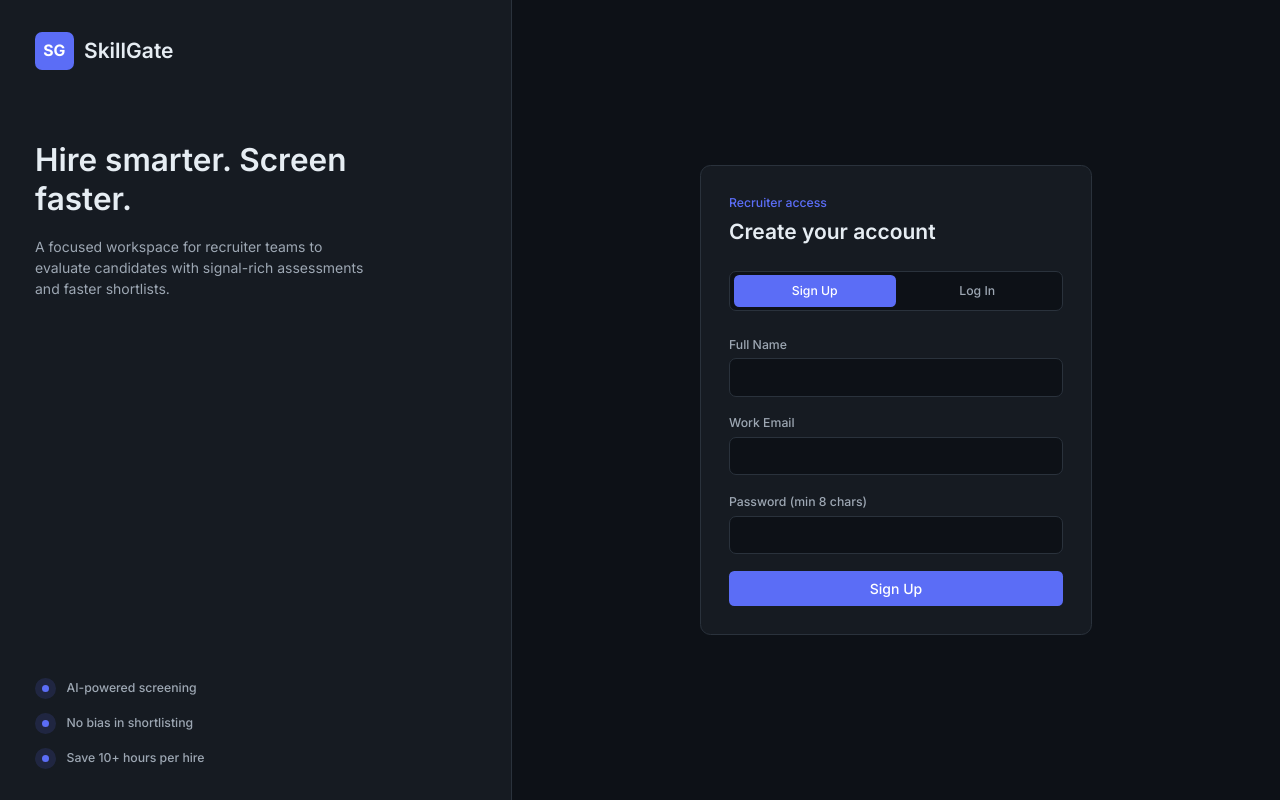
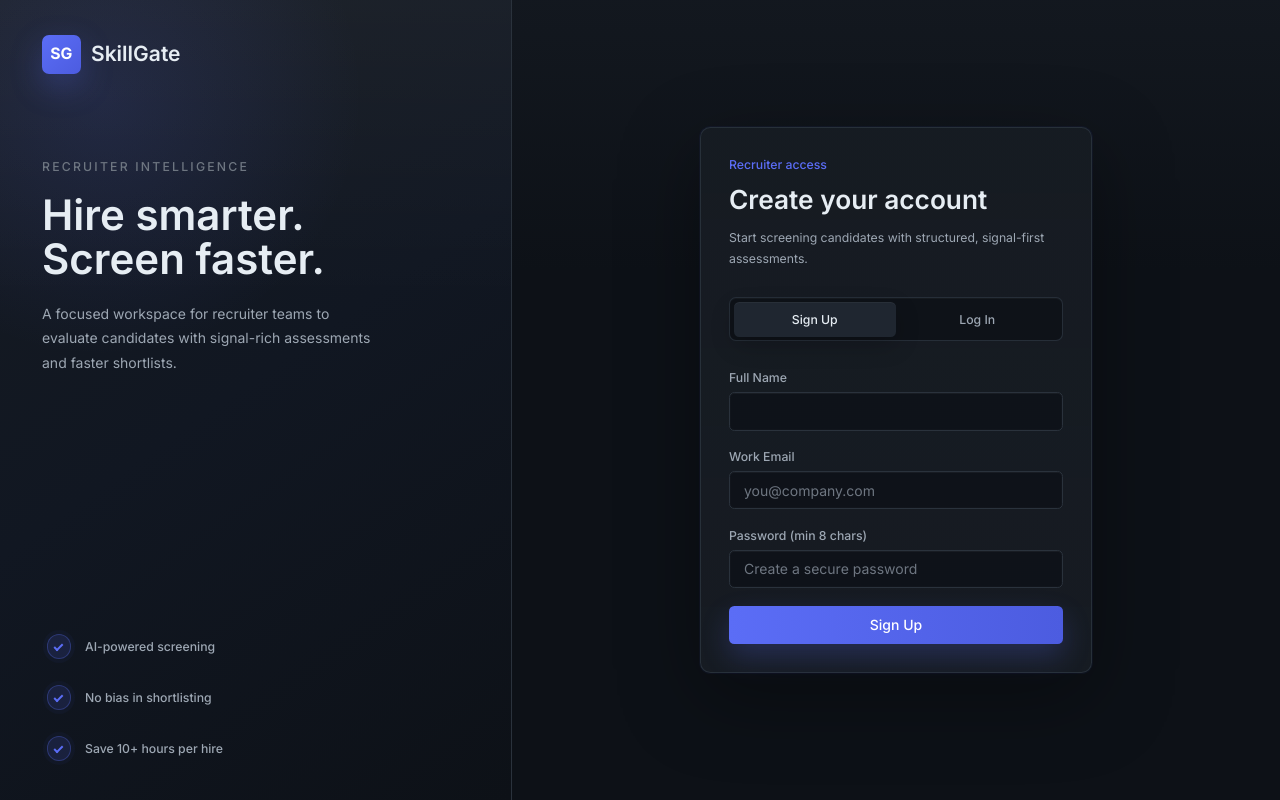
Before and after one commit to Syed-Shariqq/SkillGate-B, a React (Vite) app: page /auth in a window 1280 px wide. Built offline with nearby package versions, Linux system fonts and the light colour scheme; no server answers.

Commit message:
Polish authPage Ui

```diff
--- a/src/pages/auth/RecruiterAuthPage.jsx
+++ b/src/pages/auth/RecruiterAuthPage.jsx
@@ -20,6 +20,12 @@ const trustPoints = [
   "No bias in shortlisting",
   "Save 10+ hours per hire",
 ];
+
+const inputClassName =
+  "h-11 rounded-md bg-primary/80 shadow-[inset_0_1px_0_rgba(255,255,255,0.03),inset_0_0_0_1px_rgba(255,255,255,0.01)] transition-[border-color,box-shadow,background-color] duration-200 focus:bg-primary focus:shadow-[0_0_0_3px_rgba(91,109,246,0.16),inset_0_1px_0_rgba(255,255,255,0.04)]";
+
+const primaryButtonClassName =
+  "h-11 w-full bg-gradient-to-r from-accent to-accent-hover shadow-[0_12px_28px_rgba(91,109,246,0.24)] transition-[transform,box-shadow,opacity] duration-200 hover:-translate-y-0.5 hover:shadow-[0_16px_34px_rgba(91,109,246,0.3)] active:translate-y-0 active:shadow-[0_8px_20px_rgba(91,109,246,0.22)]";
 
 const getRequiredError = (value, label) => {
   return value.trim() ? "" : `${label} is required`;
@@ -165,11 +171,12 @@ const RecruiterAuthPage = () => {
   };
 
   return (
-    <main className="min-h-screen bg-primary text-text-primary lg:flex">
-      <section className="hidden min-h-screen w-[40%] flex-col justify-between border-r border-border-default bg-secondary px-10 py-9 lg:flex">
-        <div>
+    <main className="min-h-screen overflow-hidden bg-primary text-text-primary lg:flex">
+      <section className="relative hidden min-h-screen w-[40%] flex-col justify-between overflow-hidden border-r border-border-default bg-[linear-gradient(145deg,#161B22_0%,#111722_48%,#0D1117_100%)] px-12 py-10 lg:flex">
+        <div className="pointer-events-none absolute inset-0 bg-[radial-gradient(circle_at_20%_12%,rgba(91,109,246,0.14),transparent_32%),linear-gradient(180deg,rgba(255,255,255,0.035),transparent_38%)]" />
+        <div className="relative">
           <div className="flex items-center gap-3">
-            <div className="flex h-11 w-11 items-center justify-center rounded-lg bg-accent text-lg font-bold text-white">
+            <div className="flex h-11 w-11 items-center justify-center rounded-lg bg-gradient-to-br from-accent to-accent-hover text-lg font-bold text-white shadow-[0_12px_32px_rgba(91,109,246,0.28)]">
               SG
             </div>
             <span className="text-2xl font-semibold tracking-normal">
@@ -177,24 +184,30 @@ const RecruiterAuthPage = () => {
             </span>
           </div>
 
-          <div className="mt-20 max-w-sm">
-            <h1 className="text-4xl font-semibold leading-tight">
+          <div className="mt-24 max-w-md">
+            <p className="mb-5 text-sm font-medium uppercase tracking-[0.18em] text-text-tertiary">
+              Recruiter intelligence
+            </p>
+            <h1 className="text-5xl font-semibold leading-[1.05] tracking-normal text-text-primary">
               Hire smarter. Screen faster.
             </h1>
-            <p className="mt-5 text-base text-text-secondary">
+            <p className="mt-6 max-w-sm text-base leading-7 text-text-secondary">
               A focused workspace for recruiter teams to evaluate candidates
               with signal-rich assessments and faster shortlists.
             </p>
           </div>
         </div>
 
-        <div className="space-y-4">
+        <div className="relative space-y-5">
           {trustPoints.map((point) => (
-            <div key={point} className="flex items-center gap-3">
-              <span className="flex h-6 w-6 items-center justify-center rounded-full bg-accent-soft text-sm font-semibold text-accent">
-                <span className="h-2 w-2 rounded-full bg-accent" />
+            <div
+              key={point}
+              className="group flex items-center gap-4 rounded-lg border border-transparent px-1 py-1 transition-colors duration-200 hover:border-border-default/70 hover:bg-hover-overlay"
+            >
+              <span className="flex h-7 w-7 items-center justify-center rounded-full border border-accent/30 bg-accent-soft shadow-[0_0_0_4px_rgba(91,109,246,0.04)] transition-transform duration-200 group-hover:scale-105">
+                <span className="h-2.5 w-1.5 rotate-45 border-b-2 border-r-2 border-accent" />
               </span>
-              <span className="text-sm font-medium text-text-secondary">
+              <span className="text-sm font-medium text-text-secondary transition-colors duration-200 group-hover:text-text-primary">
                 {point}
               </span>
             </div>
@@ -202,33 +215,44 @@ const RecruiterAuthPage = () => {
         </div>
       </section>
 
-      <section className="flex min-h-screen w-full items-center justify-center px-5 py-10 lg:w-[60%] lg:px-12">
+      <section className="flex min-h-screen w-full items-center justify-center bg-[linear-gradient(180deg,rgba(31,38,48,0.32),rgba(13,17,23,0)_34%)] px-5 py-10 lg:w-[60%] lg:px-12">
         <div className="w-full max-w-md">
-          <div className="mb-8 lg:hidden">
+          <div className="mb-9 lg:hidden">
             <div className="flex items-center gap-3">
-              <div className="flex h-10 w-10 items-center justify-center rounded-lg bg-accent text-base font-bold text-white">
+              <div className="flex h-10 w-10 items-center justify-center rounded-lg bg-gradient-to-br from-accent to-accent-hover text-base font-bold text-white shadow-[0_10px_28px_rgba(91,109,246,0.24)]">
                 SG
               </div>
               <span className="text-xl font-semibold">SkillGate</span>
             </div>
           </div>
 
-          <Card padding="lg" className="rounded-lg">
-            <div className="mb-7">
-              <p className="text-sm font-medium text-accent">Recruiter access</p>
-              <h2 className="mt-2 text-2xl font-semibold">
+          <Card
+            padding="lg"
+            className="rounded-lg border-border-default/90 bg-[linear-gradient(180deg,rgba(22,27,34,0.94),rgba(22,27,34,0.86))] shadow-[0_24px_80px_rgba(0,0,0,0.34),0_0_0_1px_rgba(91,109,246,0.06)] backdrop-blur-xl"
+          >
+            <div className="mb-8">
+              <p className="text-sm font-medium text-accent">
+                Recruiter access
+              </p>
+              <h2 className="mt-3 text-3xl font-semibold leading-tight tracking-normal">
                 {isSignup ? "Create your account" : "Welcome back"}
               </h2>
+              <p className="mt-3 text-sm leading-6 text-text-secondary">
+                {isSignup
+                  ? "Start screening candidates with structured, signal-first assessments."
+                  : "Log in to continue managing roles, candidates, and results."}
+              </p>
             </div>
 
-            <div className="mb-7 grid grid-cols-2 rounded-lg border border-border-default bg-primary p-1">
+            <div className="mb-8 grid grid-cols-2 rounded-lg border border-border-default/90 bg-primary/80 p-1 shadow-[inset_0_1px_0_rgba(255,255,255,0.03)]">
               <button
                 type="button"
                 disabled={loading}
                 onClick={() => handleTabChange("signup")}
-                className={`rounded-md px-4 py-2 text-sm font-medium transition-smooth ${
+                aria-pressed={isSignup}
+                className={`rounded-md px-4 py-2.5 text-sm font-medium transition-[background-color,color,box-shadow,transform] duration-200 active:scale-[0.99] ${
                   isSignup
-                    ? "bg-accent text-white"
+                    ? "bg-tertiary text-text-primary shadow-[0_8px_24px_rgba(0,0,0,0.2),inset_0_1px_0_rgba(255,255,255,0.04)]"
                     : "text-text-secondary hover:bg-hover-overlay hover:text-text-primary"
                 }`}
               >
@@ -238,9 +262,10 @@ const RecruiterAuthPage = () => {
                 type="button"
                 disabled={loading}
                 onClick={() => handleTabChange("login")}
-                className={`rounded-md px-4 py-2 text-sm font-medium transition-smooth ${
+                aria-pressed={!isSignup}
+                className={`rounded-md px-4 py-2.5 text-sm font-medium transition-[background-color,color,box-shadow,transform] duration-200 active:scale-[0.99] ${
                   !isSignup
-                    ? "bg-accent text-white"
+                    ? "bg-tertiary text-text-primary shadow-[0_8px_24px_rgba(0,0,0,0.2),inset_0_1px_0_rgba(255,255,255,0.04)]"
                     : "text-text-secondary hover:bg-hover-overlay hover:text-text-primary"
                 }`}
               >
@@ -260,28 +285,33 @@ const RecruiterAuthPage = () => {
                     error={fieldErrors.fullName}
                     disabled={loading}
                     autoComplete="name"
+                    className={inputClassName}
                   />
                   <Input
                     label="Work Email"
                     name="workEmail"
                     type="email"
+                    placeholder="you@company.com"
                     value={form.workEmail}
                     onChange={handleChange}
                     onBlur={handleBlur}
                     error={fieldErrors.workEmail}
                     disabled={loading}
                     autoComplete="email"
+                    className={inputClassName}
                   />
                   <Input
                     label="Password (min 8 chars)"
                     name="signupPassword"
                     type="password"
+                    placeholder="Create a secure password"
                     value={form.signupPassword}
                     onChange={handleChange}
                     onBlur={handleBlur}
                     error={fieldErrors.signupPassword}
                     disabled={loading}
                     autoComplete="new-password"
+                    className={inputClassName}
                   />
                 </>
               ) : (
@@ -290,28 +320,35 @@ const RecruiterAuthPage = () => {
                     label="Email"
                     name="loginEmail"
                     type="email"
+                    placeholder="you@company.com"
                     value={form.loginEmail}
                     onChange={handleChange}
                     onBlur={handleBlur}
                     error={fieldErrors.loginEmail}
                     disabled={loading}
                     autoComplete="email"
+                    className={inputClassName}
                   />
                   <Input
                     label="Password"
                     name="loginPassword"
                     type="password"
+                    placeholder="Enter your password"
                     value={form.loginPassword}
                     onChange={handleChange}
                     onBlur={handleBlur}
                     error={fieldErrors.loginPassword}
                     disabled={loading}
                     autoComplete="current-password"
+                    className={inputClassName}
                   />
 
                   <div className="flex justify-end">
                     {/* TODO: Wire forgot password flow. */}
-                    <a href="#forgot-password" className="text-sm font-medium">
+                    <a
+                      href="#forgot-password"
+                      className="text-sm font-medium text-text-secondary transition-colors duration-200 hover:text-accent"
+                    >
                       Forgot password?
                     </a>
                   </div>
@@ -323,14 +360,14 @@ const RecruiterAuthPage = () => {
                 variant="primary"
                 loading={loading}
                 disabled={loading}
-                className="w-full"
+                className={primaryButtonClassName}
               >
                 {isSignup ? "Sign Up" : "Log In"}
               </Button>
             </form>
 
             {formError && (
-              <p className="mt-4 rounded-lg border border-error/40 bg-error/10 px-4 py-3 text-sm text-error">
+              <p className="mt-5 rounded-lg border border-error/40 bg-error/10 px-4 py-3 text-sm text-error shadow-[inset_0_1px_0_rgba(255,255,255,0.03)]">
                 {formError}
               </p>
             )}
--- a/src/pages/recruiter/dashboard/RecruiterDashboard.jsx
+++ b/src/pages/recruiter/dashboard/RecruiterDashboard.jsx
@@ -1,5 +1,13 @@
+import { useAuth } from "../../../hooks/useAuth";
+
 const RecruiterDashboard = () => {
-  return <div>Dashboard</div>;
+
+  const { logout } = useAuth();
+
+
+  return (
+  <div><button className="text-white" onClick={logout}>Logout</button></div>
+);
 };
 
 export default RecruiterDashboard;
```
